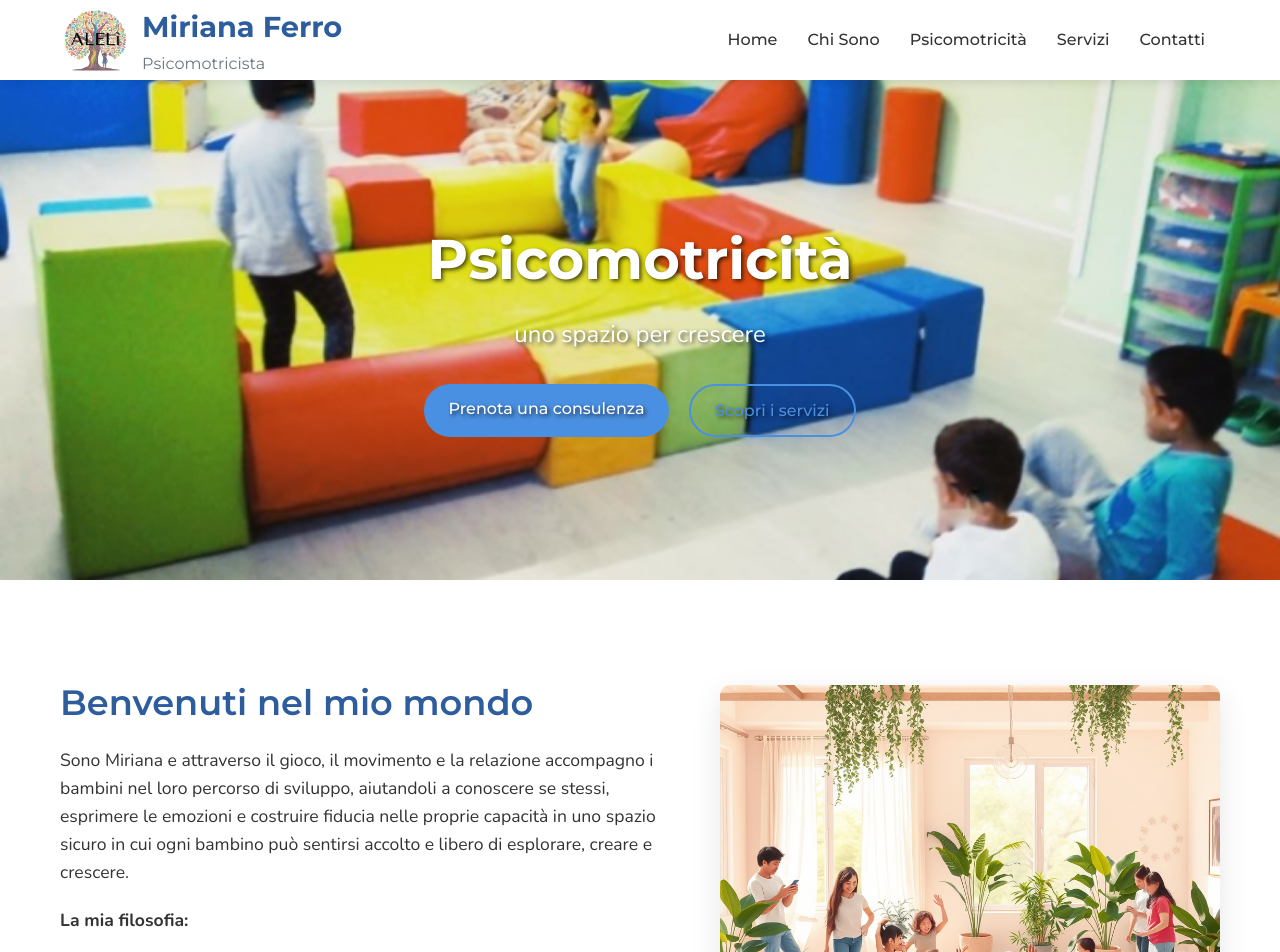
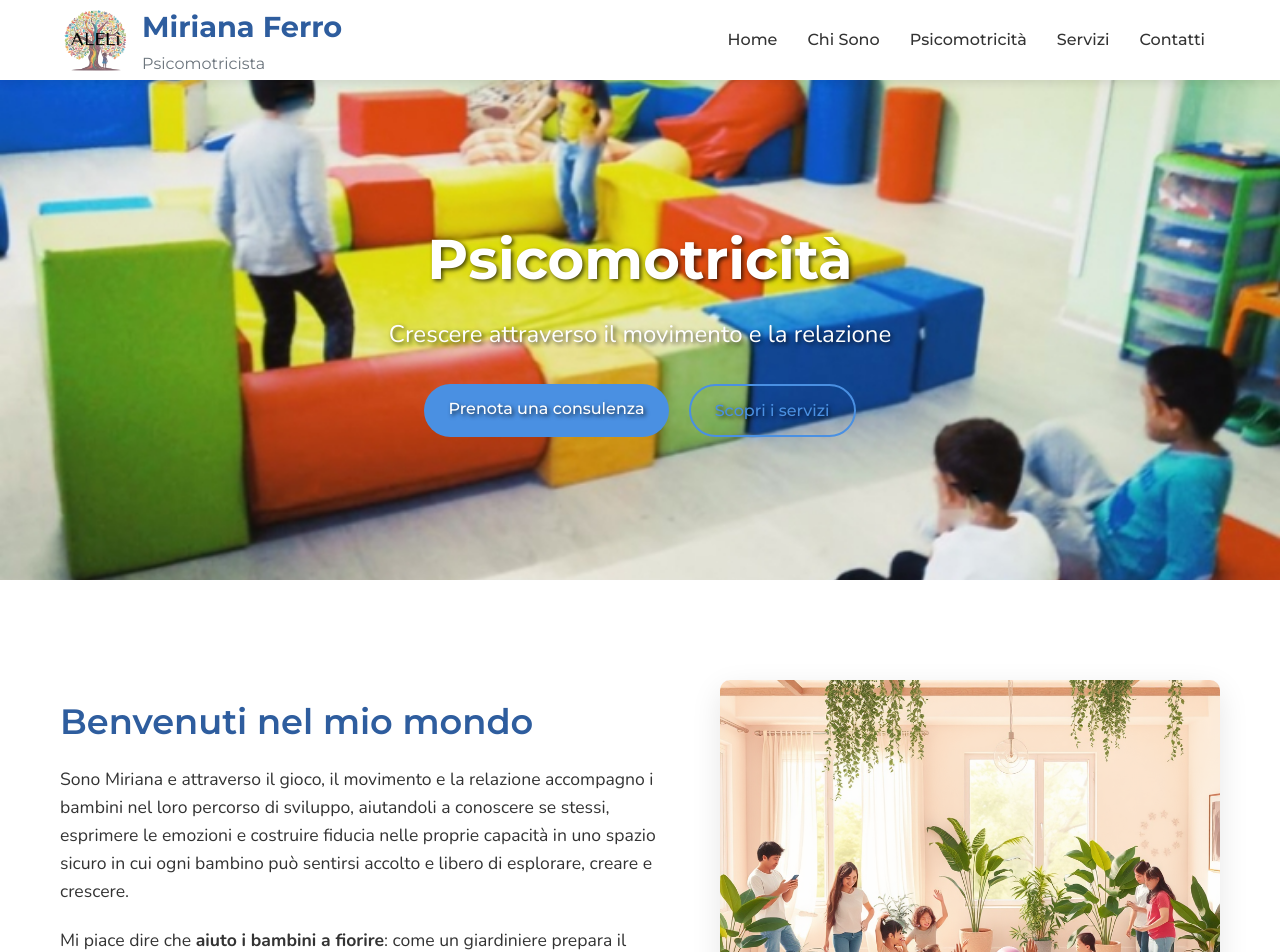
Before and after one commit to aikan86/MirianaPsicomotricita, a React (Create React App) app: page / in a window 1280 px wide. Shown: the top 952 px of the page. Built offline with nearby package versions, Linux system fonts and the light colour scheme.

Commit message:
Update Home.js

```diff
--- a/src/pages/Home.js
+++ b/src/pages/Home.js
@@ -9,7 +9,7 @@ function Home() {
       <section className="hero">
         <div className="hero-container">
           <h1>Psicomotricità</h1>
-          <p>uno spazio per crescere</p>
+          <p>Crescere attraverso il movimento e la relazione</p>
           <div className="hero-btns">
             <Link to="/contatti" className="btn-primary">
               Prenota una consulenza
@@ -32,9 +32,7 @@ function Home() {
               in uno spazio sicuro in cui ogni bambino può sentirsi accolto e libero di esplorare, creare e crescere.
             </p>
 
-            <p>
-              <strong>La mia filosofia: </strong>
-            </p>
+
             <p>
               Mi piace dire che <strong>aiuto i bambini a fiorire</strong>: come un giardiniere prepara il terreno perché ogni pianta cresca secondo la propria natura,
               così creo uno spazio accogliente dove ogni bambino possa sentirsi riconosciuto e valorizzato.
```
